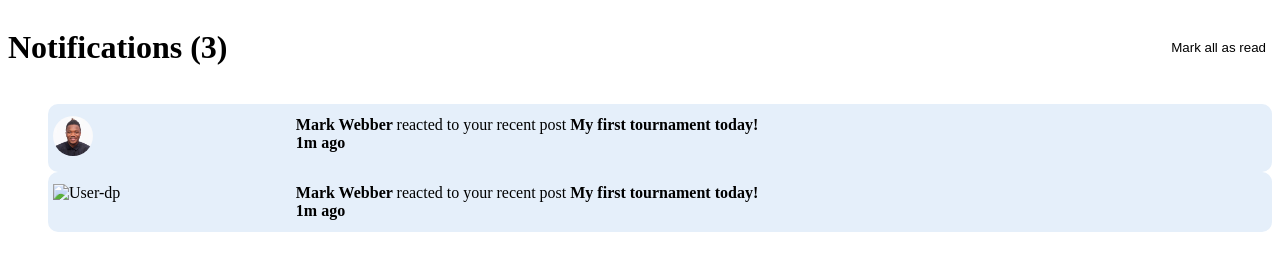
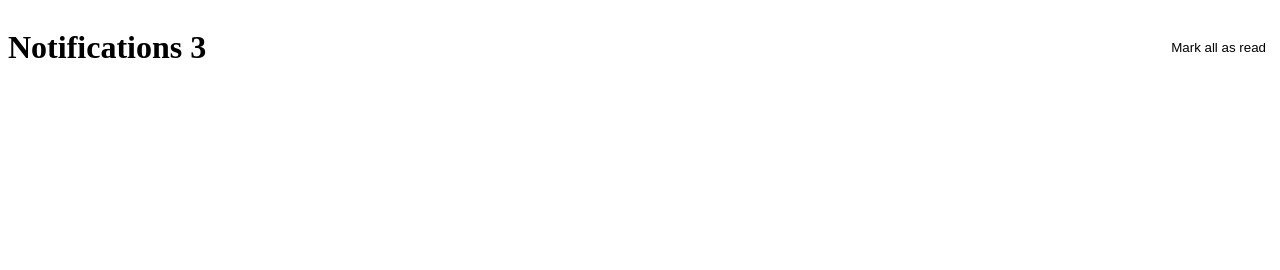
Before and after one commit to Haywayaheadshot/notifications-page-main, a website: page index.html in a window 1280 px wide. Drawn offline with Linux system fonts and the light colour scheme.

Commit message:
Gave main tag anid. Move ul to index.js to add dynamically

```diff
--- a/index.html
+++ b/index.html
@@ -27,47 +27,13 @@
   </head>
   <body>
     <header class="page-header">
-      <h1>Notifications (3)</h1>
+      <h1>Notifications <b class="total-unread">3</b></h1>
       <button type="button" class="all-read">Mark all as read</button>
     </header>
-    <main>
-      <ul>
-        <li class="update-li">
-          <section class="user-dp">
-            <img class="user-image" src="./images/1.jpg" alt="User Dp">
-          </section>
-          <section class="notifs">
-            <p class="notifs-par">
-             <span>
-              <b>Mark Webber </b>
-              reacted to your recent post
-              <b>My first tournament today!</b>
-            </span>
-            </p>
-            <h4>1m ago</h4>
-          </section>
-        </li>
-        <li class="update-li">
-          <section class="user-dp">
-            <img src="" alt="User-dp">
-          </section>
-          <section class="notifs">
-            <p class="notifs-par">
-             <span>
-              <b>Mark Webber </b>
-              reacted to your recent post
-              <b>My first tournament today!</b>
-            </span>
-            </p>
-            <h4>1m ago</h4>
-          </section>
-        </li>
-      </ul>
+    <main id="main">
       <script type="text/javascript" src="index.js"></script>
     </main>
     <!--
-
-  Mark Webber reacted to your recent post My first tournament today!
 
   Angela Gray followed you
   5m ago
```
